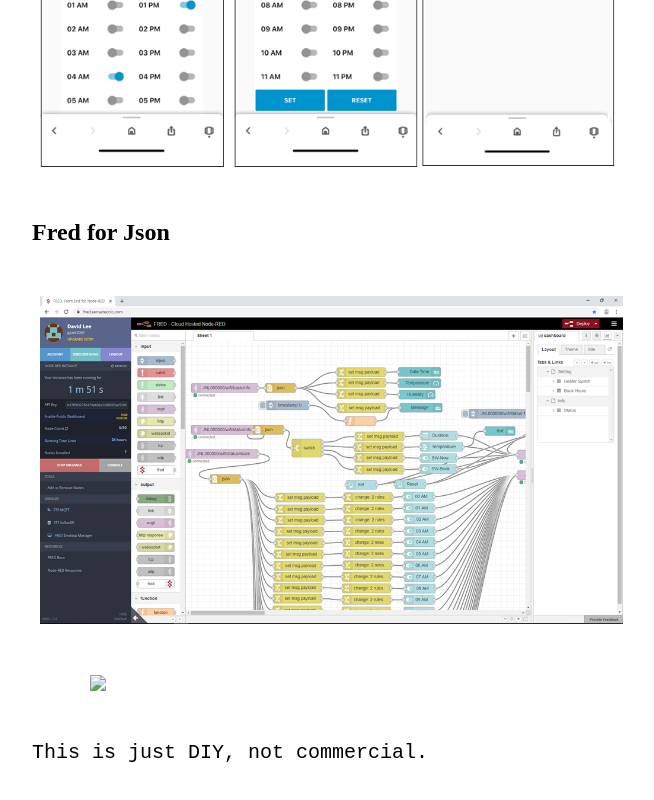
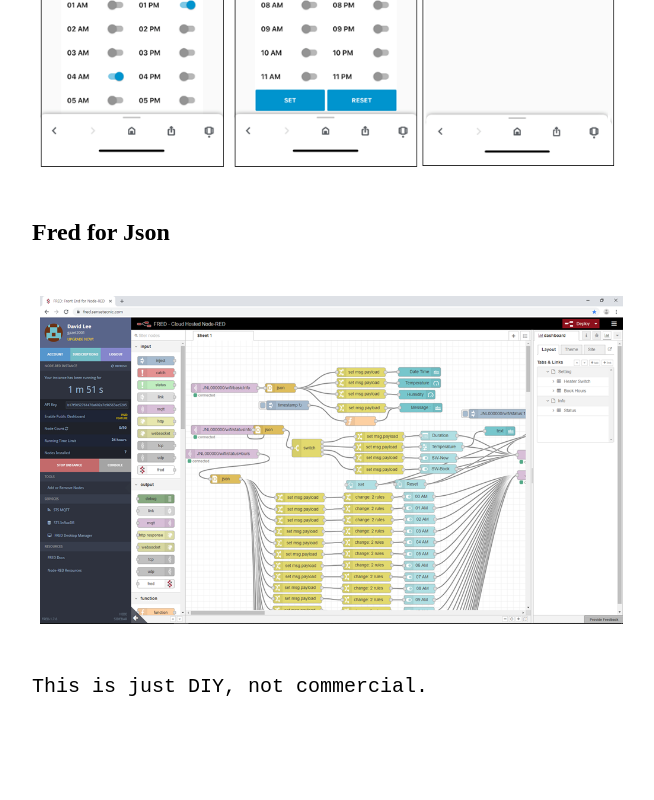
Before and after one commit to GoGoCom/GoGoCom.github.io, a plain HTML site: page index.html in a window 1280 px wide. Shown: the part 4415-5215 px from the top of the page, without its empty margins (308-962 px from the left). After the commit the page ends 5163 px from the top, so only its background shows below. Drawn offline with Linux system fonts and the light colour scheme.

Commit message:
Update index.html

```diff
--- a/index.html
+++ b/index.html
@@ -24,7 +24,6 @@
 <img  src="./images/mobilenode.png" class="B4D" />
 <h2>Fred for Json </h2>
 <img  src="./images/node1.png"  class="B4D"  />
-<img  src="./images/b1.png"  class="B3D"  />
 
 <p>This is just DIY, not commercial.</p>
 
```
